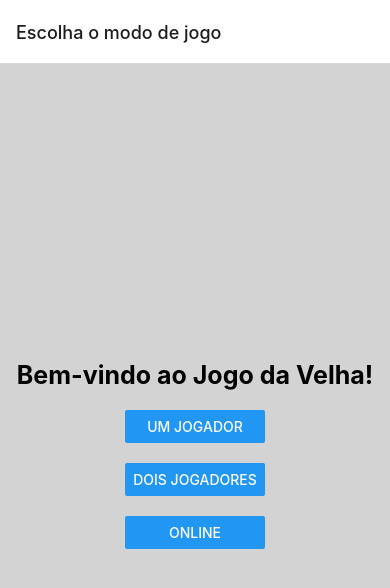
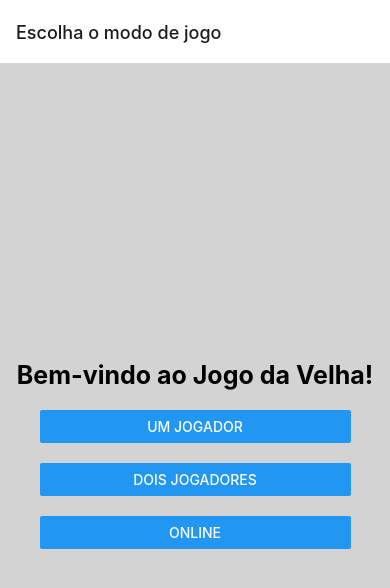
Before and after one commit to snlimadev/app-jogo-da-velha, a React Native app: screen / in a window 390 px wide. Shown: the top 588 px of the page. Built offline with nearby package versions, Linux system fonts and the light colour scheme.

Commit message:
Alterando mensagem de erro

```diff
--- a/Componentes/Funcoes.js
+++ b/Componentes/Funcoes.js
@@ -263,7 +263,8 @@ export function handleRodadasDoJogo(
       Alert.alert(
         'A conexão com o servidor foi perdida ou expirou',
         'Por favor, verifique sua conexão com a internet ' +
-        'e tente novamente mais tarde.'
+        'e tente novamente mais tarde.\n\n' +
+        'Detalhes do erro: ' + erro
       );
 
       navigate('Crie/entre em uma sala');
--- a/Componentes/Telas/TelaInicial/index.js
+++ b/Componentes/Telas/TelaInicial/index.js
@@ -11,7 +11,7 @@ export default function TelaInicial(props) {
           Bem-vindo ao Jogo da Velha!
         </Text>
 
-        <View>
+        <View style={styles.containerTelaInicial}>
           <View style={styles.estiloBotao}>
             <Button
               title='Um Jogador'
--- a/app.json
+++ b/app.json
@@ -2,7 +2,7 @@
   "expo": {
     "name": "Jogo da Velha",
     "slug": "jogo-da-velha",
-    "version": "1.0.6",
+    "version": "1.0.7",
     "orientation": "portrait",
     "icon": "./assets/icon.png",
     "userInterfaceStyle": "light",
@@ -19,7 +19,7 @@
     },
     "android": {
       "package": "com.snlimadev.jogodavelha",
-      "versionCode": 7,
+      "versionCode": 8,
       "adaptiveIcon": {
         "foregroundImage": "./assets/icon.png",
         "backgroundColor": "#ffffff"
@@ -32,6 +32,21 @@
       "eas": {
         "projectId": "383e3479-97fd-40bb-b167-919aafd27b71"
       }
-    }
+    },
+    "plugins": [
+      [
+        "expo-build-properties",
+        {
+          "android": {
+            "compileSdkVersion": 33,
+            "targetSdkVersion": 34,
+            "buildToolsVersion": "33.0.0"
+          },
+          "ios": {
+            "deploymentTarget": "13.4"
+          }
+        }
+      ]
+    ]
   }
 }
--- a/css/styles.js
+++ b/css/styles.js
@@ -32,6 +32,11 @@ const styles = StyleSheet.create({
     fontWeight: 'bold',
     textAlign: 'center',
     paddingBottom: 20,
+  },
+
+  containerTelaInicial: {
+    width: '90%',
+    paddingHorizontal: 20,
   },
 
   textoVencedor: {
--- a/package.json
+++ b/package.json
@@ -15,11 +15,12 @@
     "expo": "~48.0.11",
     "expo-status-bar": "~1.4.4",
     "react": "18.2.0",
-    "react-native": "0.71.6",
+    "react-native": "0.71.14",
     "react-native-gesture-handler": "~2.9.0",
     "react-native-reanimated": "~2.14.4",
     "react-native-safe-area-context": "4.5.0",
-    "react-native-screens": "~3.20.0"
+    "react-native-screens": "~3.20.0",
+    "expo-build-properties": "~0.6.0"
   },
   "devDependencies": {
     "@babel/core": "^7.20.0"
```
Also changed, not shown: eas.json (indentation only), 1 other file (tests, documents, lock files or other folders).
